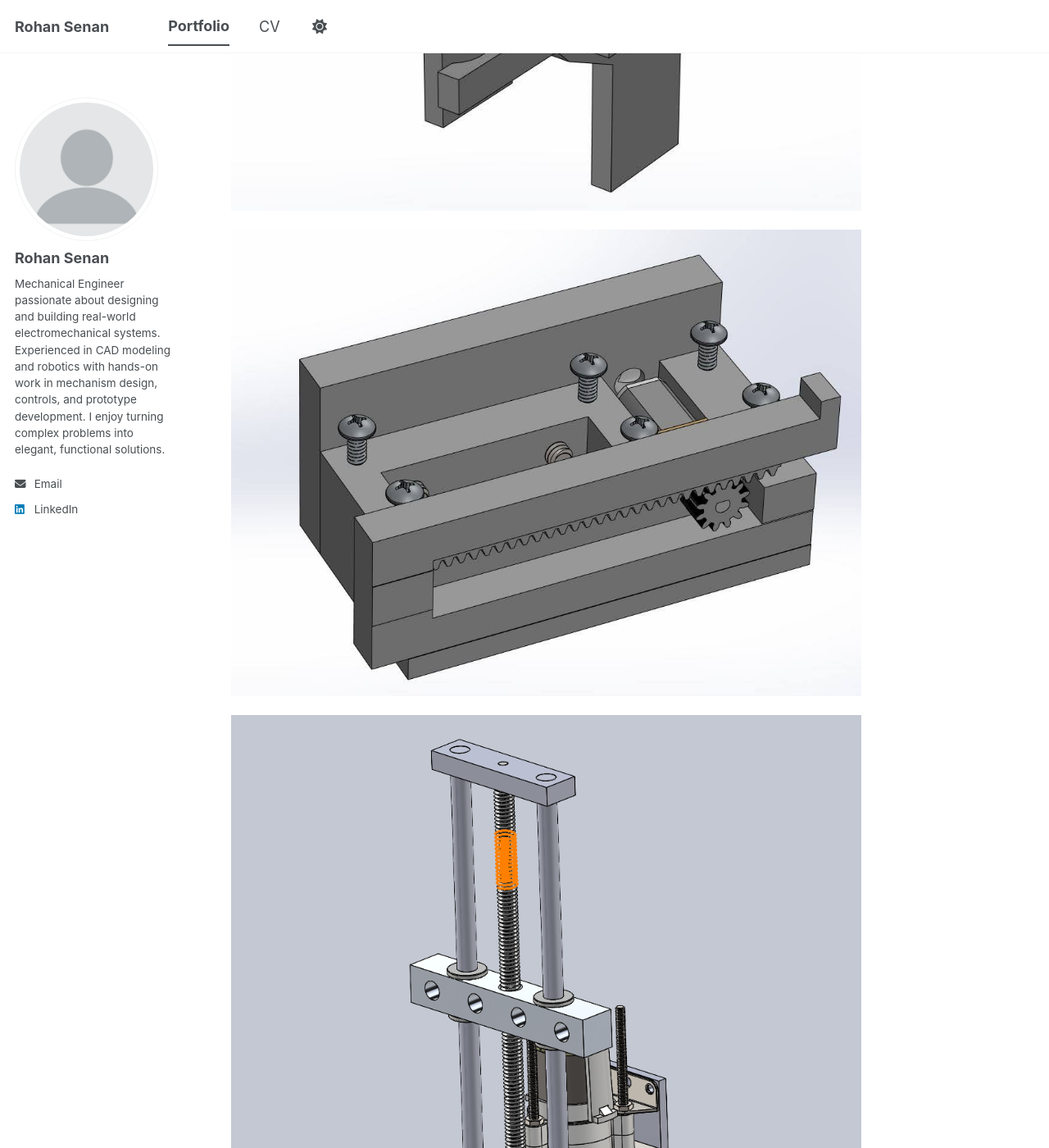
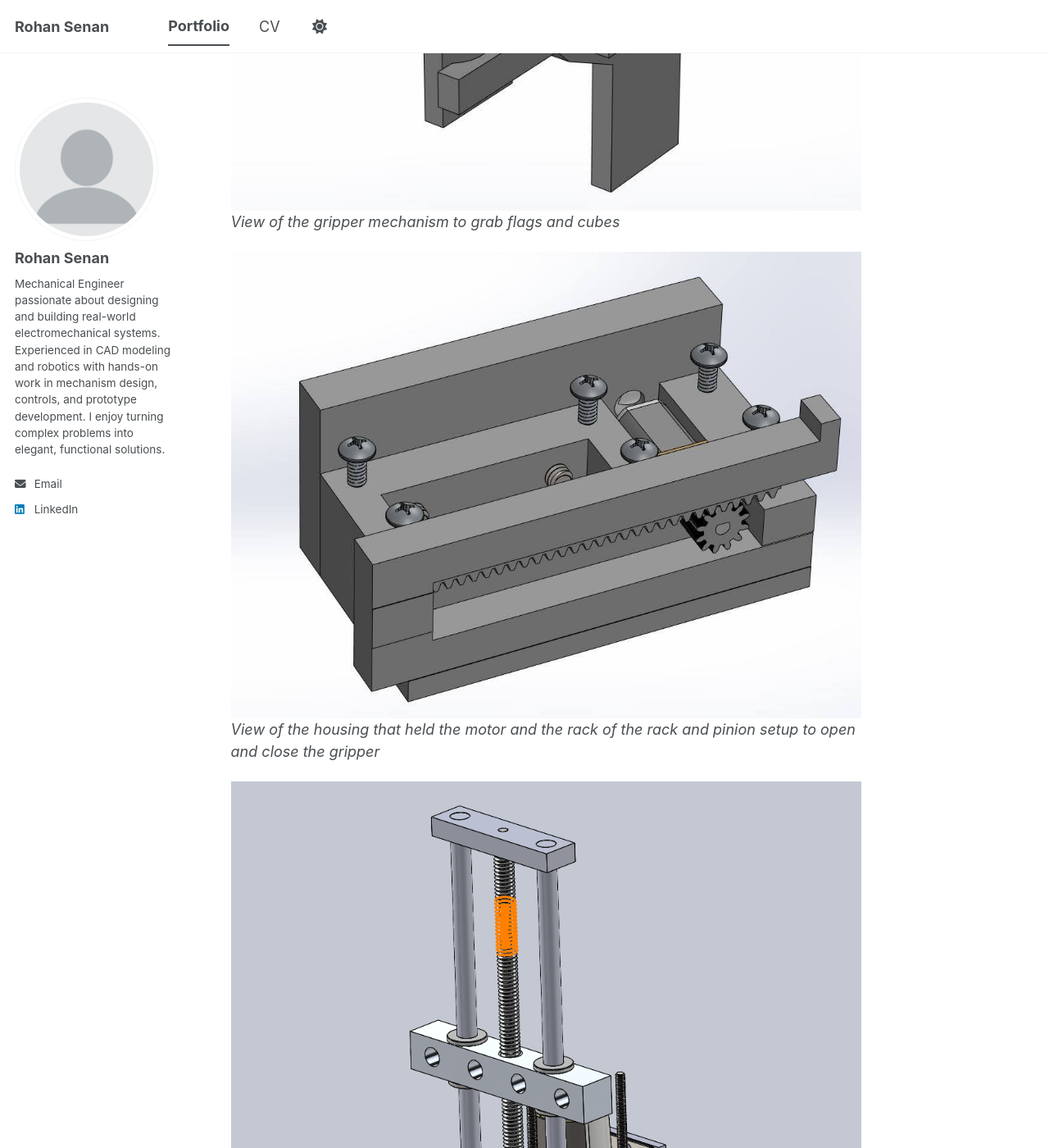
Before and after one commit to rohansenan/rohansenan.github.io, a Jekyll site: the page built from _portfolio/04_RMP.md, in a window 1280 px wide and 1400 px high, scrolled down 1205 px. Shown: the whole window at 82% size. Built offline with Jekyll 4.4.1, drawn with Linux system fonts in a browser that asks for light colours; a script bundle is joined from its source files by our own code; library files that are not in the unit come from our copies; some of the changed text lies outside the part shown.

Commit message:
Update 04_RMP.md

```diff
--- a/_portfolio/04_RMP.md
+++ b/_portfolio/04_RMP.md
@@ -21,8 +21,11 @@ Our robot had to transport a cylindrical flag across the map and also collect an
 - Successful object transport across the obstacle course
 - Robust gripping across different shapes without mechanism changes
 
-<img src='/images/Gripper.jpg'>
+<img src='/images/Gripper.jpg'><br/>
+*View of the gripper mechanism to grab flags and cubes*
 
-<img src='/images/Motor_Housing.jpg'>
+<img src='/images/Motor_Housing.jpg'><br/>
+*View of the housing that held the motor and the rack of the rack and pinion setup to open and close the gripper*
 
-<img src='/images/Lift_Mech.png'>
+<img src='/images/Lift_Mech.png'><br/>
+*View of the lifting mechanism to lift the gripper up and down*
```
